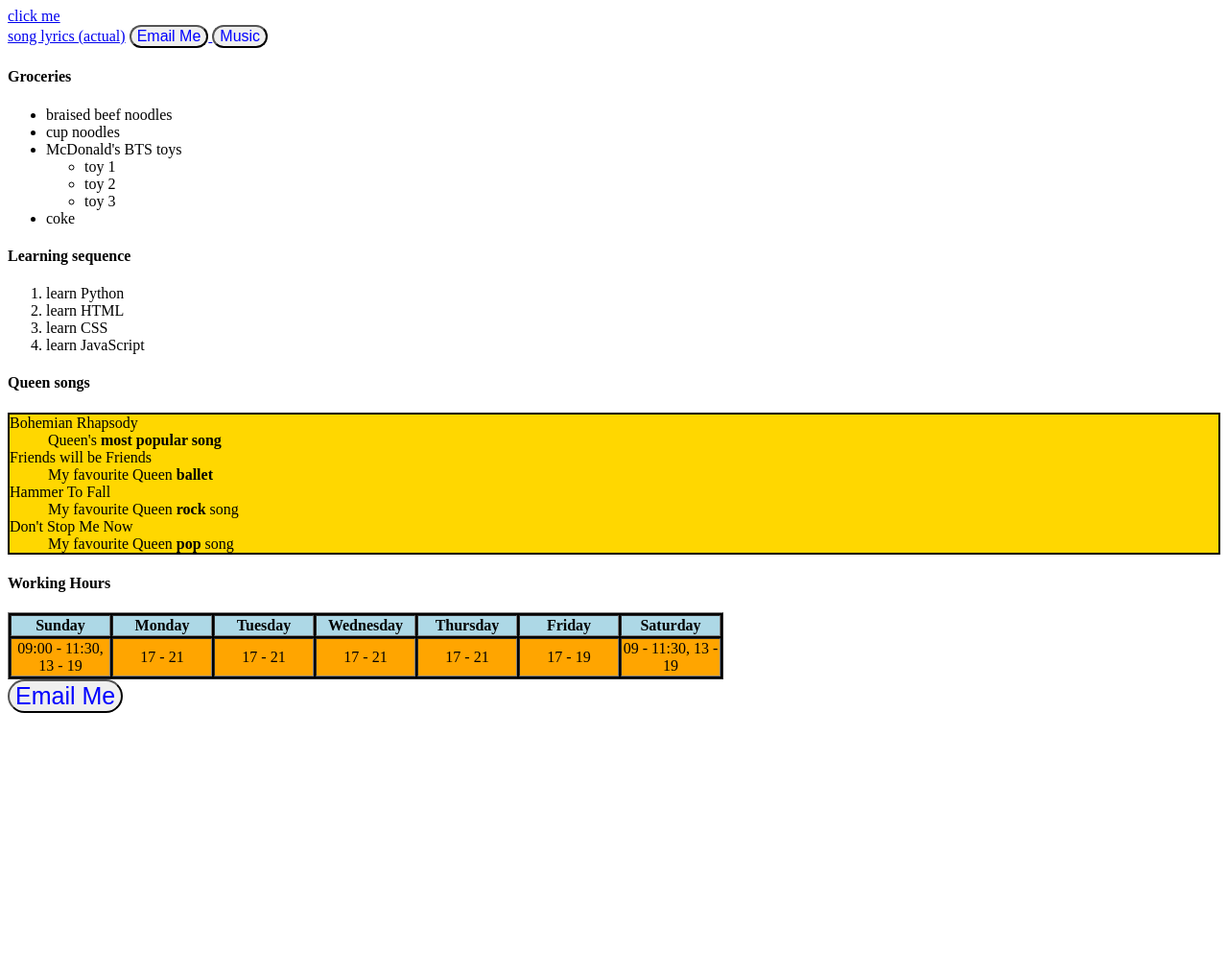
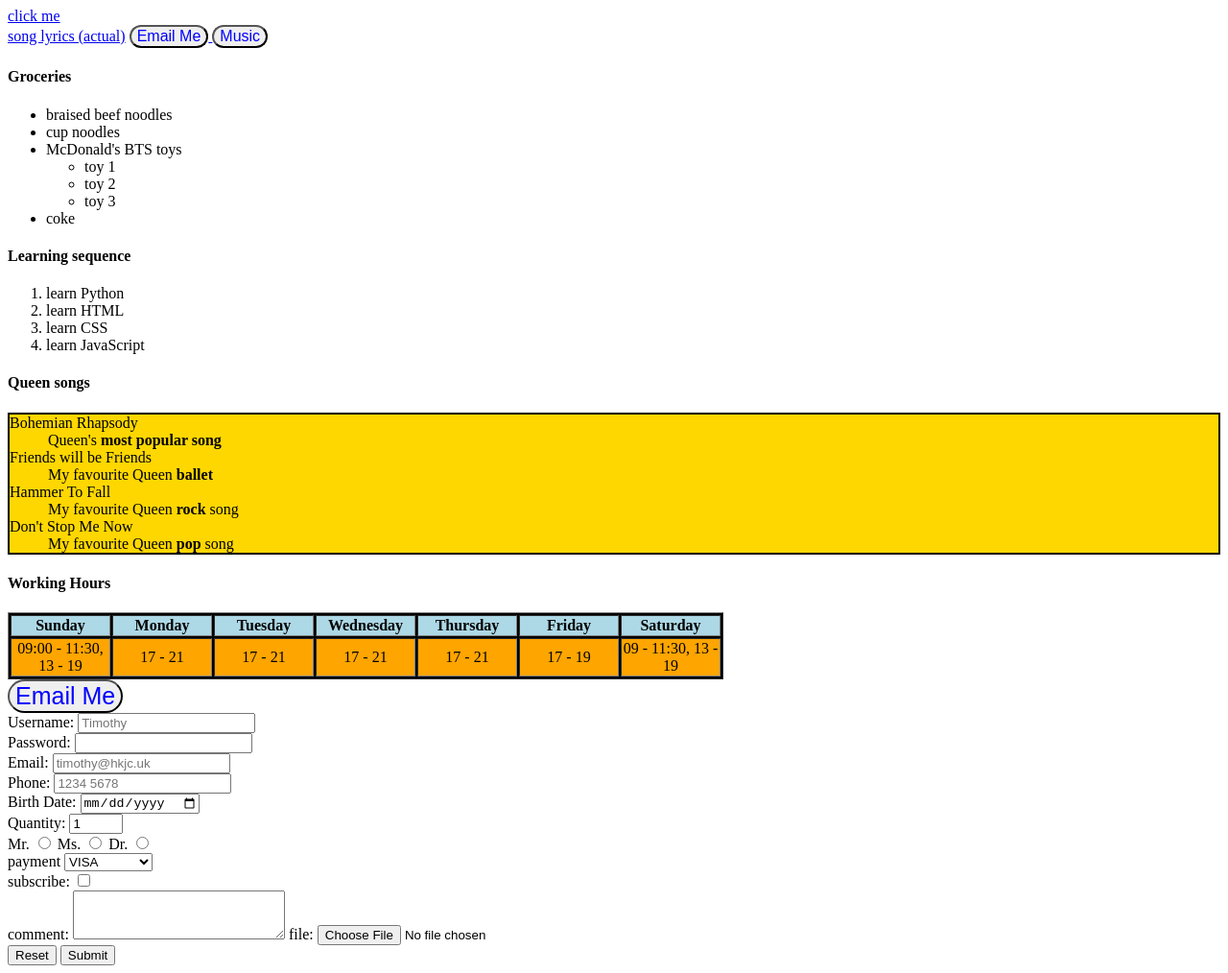
Before and after one commit to timothy0509/playground, a plain HTML site: page index.html in a window 1280 px wide. Shown: the whole page at 96% size. Before the commit the page ends 800 px from the top, so only its background shows below. Drawn offline with Linux system fonts and the light colour scheme.

Commit message:
Update index.html

```diff
--- a/index.html
+++ b/index.html
@@ -109,5 +109,69 @@
                 Email Me
             </button>
         </a>
+        <form action="index.php" method="POST" enctype="multipart/form-data">
+            <label for="username">Username:</label>
+            <input
+                type="text"
+                id="username"
+                required
+                minlength="6"
+                maxlength="15"
+                placeholder="Timothy"
+            /><br />
+            <label for="password">Password:</label>
+            <input
+                type="password"
+                id="password"
+                required
+                minlength="6"
+                maxlength="15"
+            /><br />
+            <label for="email">Email:</label>
+            <input
+                type="email"
+                id="email"
+                placeholder="timothy@hkjc.uk"
+                required
+            /><br />
+            <label for="tel">Phone:</label>
+            <input
+                type="tel"
+                id="phone"
+                placeholder="1234 5678"
+                pattern="[0-9]{8}"
+            /><br />
+            <label for="bday">Birth Date:</label>
+            <input type="date" id="bday" /><br />
+            <label for="quantity">Quantity:</label>
+            <input
+                type="number"
+                id="quantity"
+                min="0"
+                max="99"
+                value="1"
+            /><br />
+            <label for="title"></label>
+            <label for="Mr.">Mr.</label>
+            <input type="radio" id="Mr." value="Mr." name="title" />
+            <label for="Ms.">Ms.</label>
+            <input type="radio" id="Ms." value="Ms." name="title" />
+            <label for="Dr.">Dr.</label>
+            <input type="radio" id="Dr." value="Dr." name="title" /><br />
+            <label for="payment">payment</label>
+            <select id="payment">
+                <option value="visa">VISA</option>
+                <option value="MasterCard">MasterCard</option>
+                <option value="Giftcard">Gift Card</option></select
+            ><br />
+            <label for="subscribe">subscribe:</label>
+            <input type="checkbox" id="subscribe" /><br />
+            <label for="comment">comment:</label>
+            <textarea id="comment" rows="3" cols="25"></textarea>
+            <label for="file">file:</label>
+            <input type="file" id="file" accept="image/png, image/jpeg" /><br />
+            <input type="reset" />
+            <input type="submit" />
+        </form>
     </body>
 </html>
```
